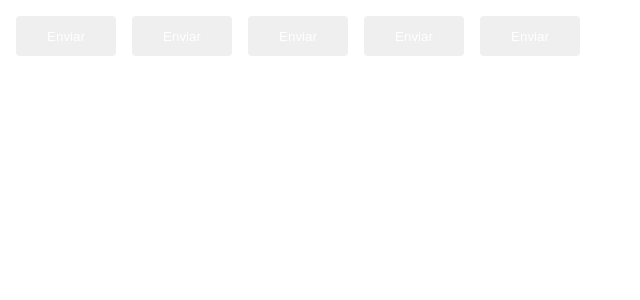
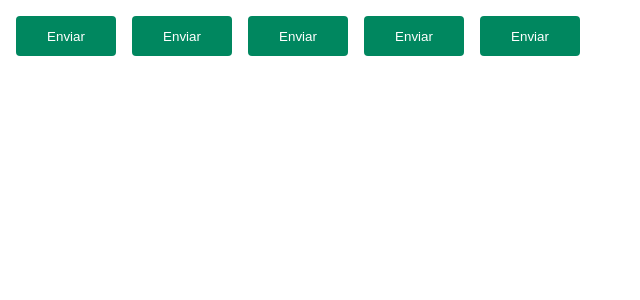
Before and after one commit to DevJpFarias/02-ignite-timer, a React (Vite) app: page / in a window 1280 px wide. Shown: the top 300 px of the page, without its empty margins (0-640 px from the left). Built offline with nearby package versions, Linux system fonts and the light colour scheme.

Commit message:
refactor: melhorando importação das cores do tema nos botões

```diff
--- a/src/components/Button.styles.ts
+++ b/src/components/Button.styles.ts
@@ -13,6 +13,6 @@ export const ButtonContainer = styled.button<ButtonContainerProps>`
   border: 0;
   margin: 8px;
 
-  background-color: ${props => props.theme.primary};
+  background-color: ${props => props.theme['green-500']};
   color: ${props => props.theme.white}
 `
```
